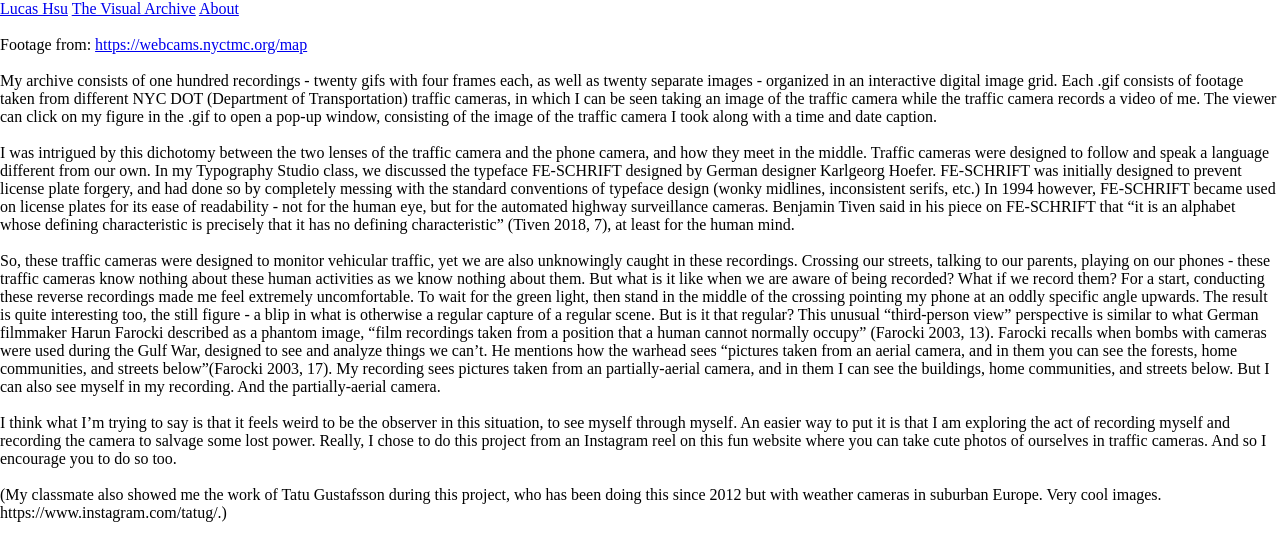
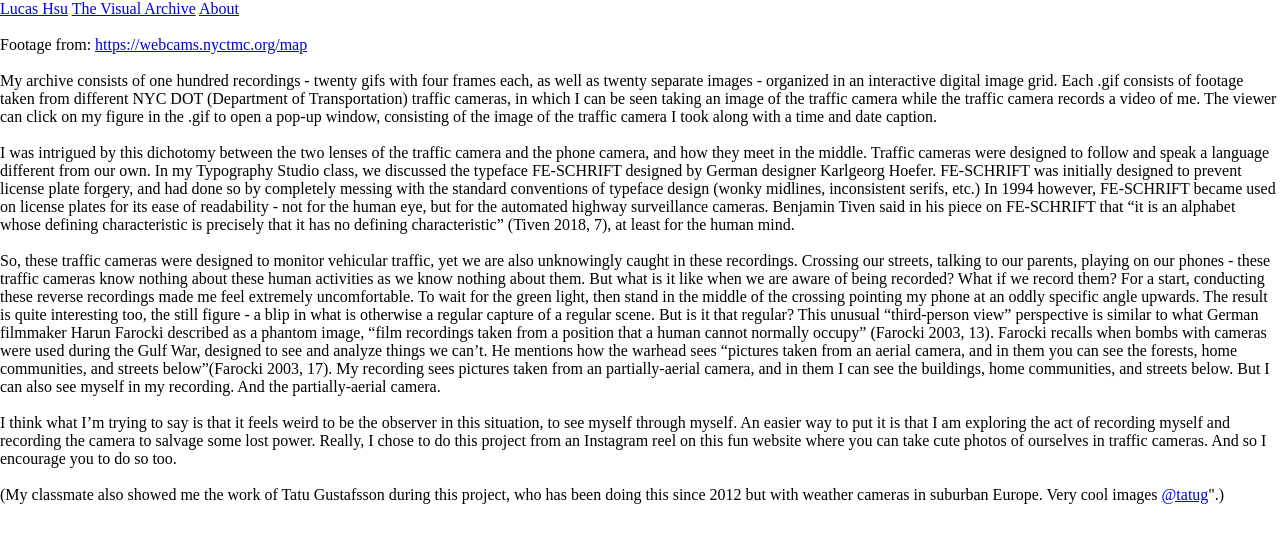
Before and after one commit to hsuy321/thevisualarchive, a plain HTML site: page about.html in a window 1280 px wide. Drawn offline with Linux system fonts and the light colour scheme.

Commit message:
tatug shoutout

```diff
--- a/about.html
+++ b/about.html
@@ -86,7 +86,8 @@ return false;"> About</a>
         <br>
         <p align="left">
             (My classmate also showed me the work of Tatu Gustafsson during this project, who has been doing this since
-            2012 but with weather cameras in suburban Europe. Very cool images. https://www.instagram.com/tatug/.)
+            2012 but with weather cameras in suburban Europe. Very cool images <a
+                href="https://www.instagram.com/tatug/">@tatug</a>".)
         </p>
         <br>
 
```
